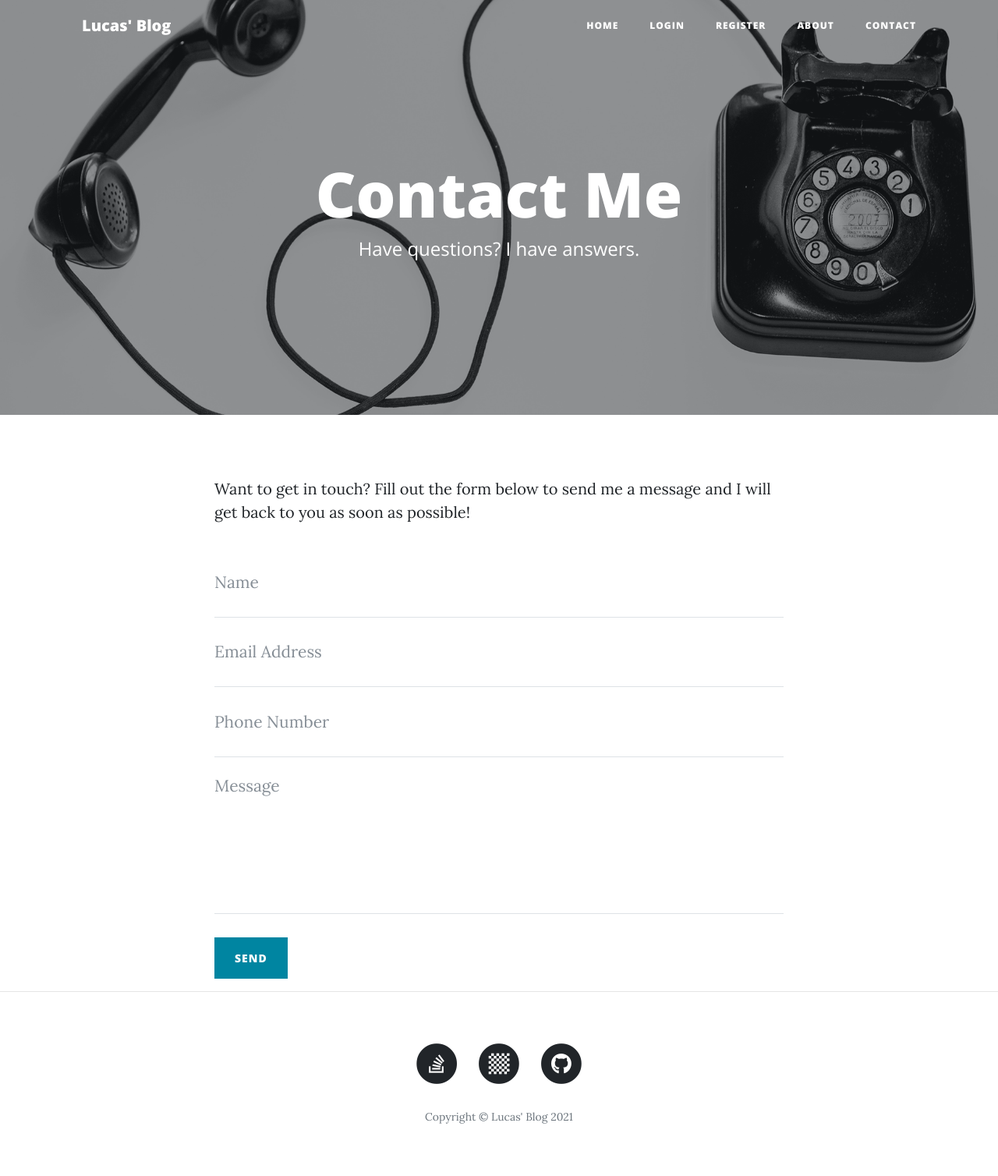
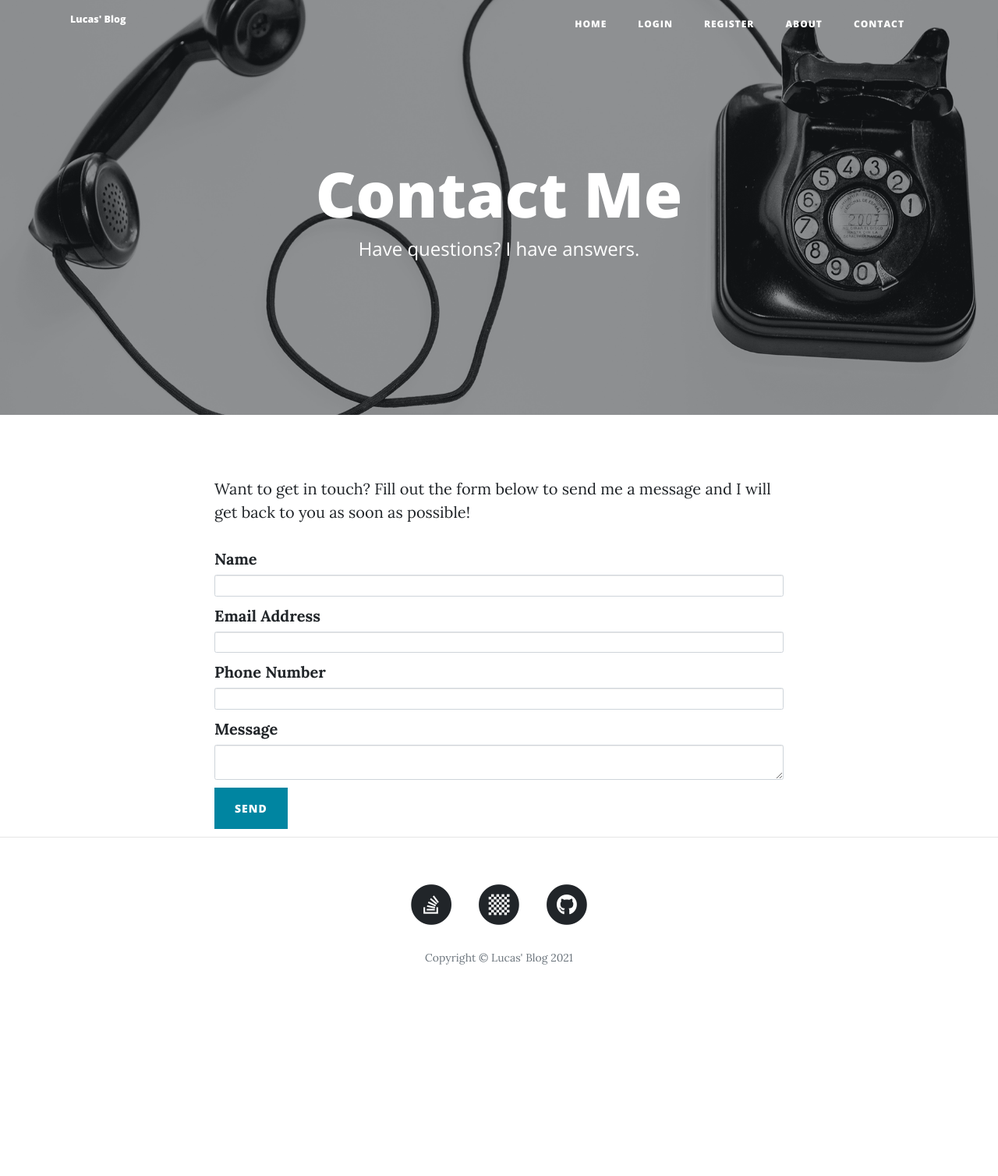
Before and after one commit to lucas00alvarado/lucas-blog, a Flask app: page /contact in a window 1280 px wide. Shown: the whole page at 78% size. After the commit the page ends 1237 px from the top, so only its background shows below. Run offline with Flask 2, Linux system fonts and the light colour scheme; some libraries are stand-ins or nearby versions.

Commit message:
made contact me form send me an email.

```diff
--- a/forms.py
+++ b/forms.py
@@ -1,5 +1,5 @@
 from flask_wtf import FlaskForm
-from wtforms import StringField, SubmitField, PasswordField
+from wtforms import StringField, SubmitField, PasswordField, TextAreaField
 from wtforms.validators import DataRequired, URL, Email
 from flask_ckeditor import CKEditorField
 
@@ -29,3 +29,11 @@
 class CommentForm(FlaskForm):
     text = CKEditorField("Comment", validators=[DataRequired()])
     submit = SubmitField("Submit Comment")
+
+
+class ContactForm(FlaskForm):
+    name = StringField("Name", validators=[DataRequired()])
+    email = StringField("Email Address", validators=[Email(), DataRequired()])
+    phone = StringField("Phone Number", validators=[DataRequired()])
+    message = TextAreaField("Message", validators=[DataRequired()])
+    submit = SubmitField("Send")
--- a/main.py
+++ b/main.py
@@ -7,10 +7,12 @@
 from sqlalchemy.exc import IntegrityError
 from sqlalchemy.orm import relationship
 from flask_login import UserMixin, login_user, LoginManager, login_required, current_user, logout_user
-from forms import CreatePostForm, RegisterForm, LoginForm, CommentForm
+from forms import CreatePostForm, RegisterForm, LoginForm, CommentForm, ContactForm
 from flask_gravatar import Gravatar
 from functools import wraps
+from smtplib import SMTP
 import os
+
 
 app = Flask(__name__)
 app.config['SECRET_KEY'] = os.environ.get("SECRET_KEY", "8BYkEfBA6O6donzWlSihBXox7C0sKR6b")
@@ -21,6 +23,10 @@
 app.config['SQLALCHEMY_DATABASE_URI'] = os.environ.get("DATABASE_URL", "sqlite:///blog.db")
 app.config['SQLALCHEMY_TRACK_MODIFICATIONS'] = False
 db = SQLAlchemy(app)
+
+FROM_EMAIL = os.environ.get("FROM_EMAIL")
+FROM_PASSWORD = os.environ.get("FROM_PASSWORD")
+TO_EMAIL = os.environ.get("TO_EMAIL")
 
 login_manager = LoginManager()
 login_manager.init_app(app)
@@ -157,9 +163,17 @@
     return render_template("about.html", current_user=current_user)
 
 
-@app.route("/contact")
+@app.route("/contact", methods=["GET", "POST"])
 def contact():
-    return render_template("contact.html", current_user=current_user)
+    form = ContactForm()
+    if form.validate_on_submit():
+        msg = f"Subject: New Message from Lucas' Blog\n\nName: {form.name.data}\nEmail: {form.email.data}\nPhone Number: {form.phone.data}\nMessage: {form.message.data}"
+        with SMTP("smtp.gmail.com", port=587) as connection:
+            connection.starttls()
+            connection.login(FROM_EMAIL, FROM_PASSWORD)
+            connection.sendmail(FROM_EMAIL, TO_EMAIL, msg=msg)
+        return redirect(url_for("get_all_posts"))
+    return render_template("contact.html", current_user=current_user, form=form)
 
 
 @app.route("/new-post", methods=["GET", "POST"])
--- a/templates/contact.html
+++ b/templates/contact.html
@@ -1,3 +1,7 @@
+{% extends 'bootstrap/base.html' %}
+{% import "bootstrap/wtf.html" as wtf %}
+
+{% block content %}
 {% include "header.html" %}
 
   <!-- Page Header -->
@@ -18,48 +22,14 @@
   <!-- Main Content -->
   <div class="container">
     <div class="row">
-      <div class="col-lg-8 col-md-10 mx-auto">
+      <div class="col-lg-8 col-md-10 mx-auto" style="#submit {}">
         <p>Want to get in touch? Fill out the form below to send me a message and I will get back to you as soon as possible!</p>
-        <!-- Contact Form - Enter your email address on line 19 of the mail/contact_me.php file to make this form work. -->
-        <!-- WARNING: Some web hosts do not allow emails to be sent through forms to common mail hosts like Gmail or Yahoo. It's recommended that you use a private domain email address! -->
-        <!-- To use the contact form, your site must be on a live web host with PHP! The form will not work locally! -->
-        <form name="sentMessage" id="contactForm" novalidate>
-          <div class="control-group">
-            <div class="form-group floating-label-form-group controls">
-              <label>Name</label>
-              <input type="text" class="form-control" placeholder="Name" id="name" required data-validation-required-message="Please enter your name.">
-              <p class="help-block text-danger"></p>
-            </div>
-          </div>
-          <div class="control-group">
-            <div class="form-group floating-label-form-group controls">
-              <label>Email Address</label>
-              <input type="email" class="form-control" placeholder="Email Address" id="email" required data-validation-required-message="Please enter your email address.">
-              <p class="help-block text-danger"></p>
-            </div>
-          </div>
-          <div class="control-group">
-            <div class="form-group col-xs-12 floating-label-form-group controls">
-              <label>Phone Number</label>
-              <input type="tel" class="form-control" placeholder="Phone Number" id="phone" required data-validation-required-message="Please enter your phone number.">
-              <p class="help-block text-danger"></p>
-            </div>
-          </div>
-          <div class="control-group">
-            <div class="form-group floating-label-form-group controls">
-              <label>Message</label>
-              <textarea rows="5" class="form-control" placeholder="Message" id="message" required data-validation-required-message="Please enter a message."></textarea>
-              <p class="help-block text-danger"></p>
-            </div>
-          </div>
-          <br>
-          <div id="success"></div>
-          <button type="submit" class="btn btn-primary" id="sendMessageButton">Send</button>
-        </form>
+        {{ wtf.quick_form(form, button_map={"submit": "primary"}) }}
       </div>
     </div>
   </div>
 
   <hr>
 
-  {% include "footer.html" %}
+{% include "footer.html" %}
+{% endblock %}
```
